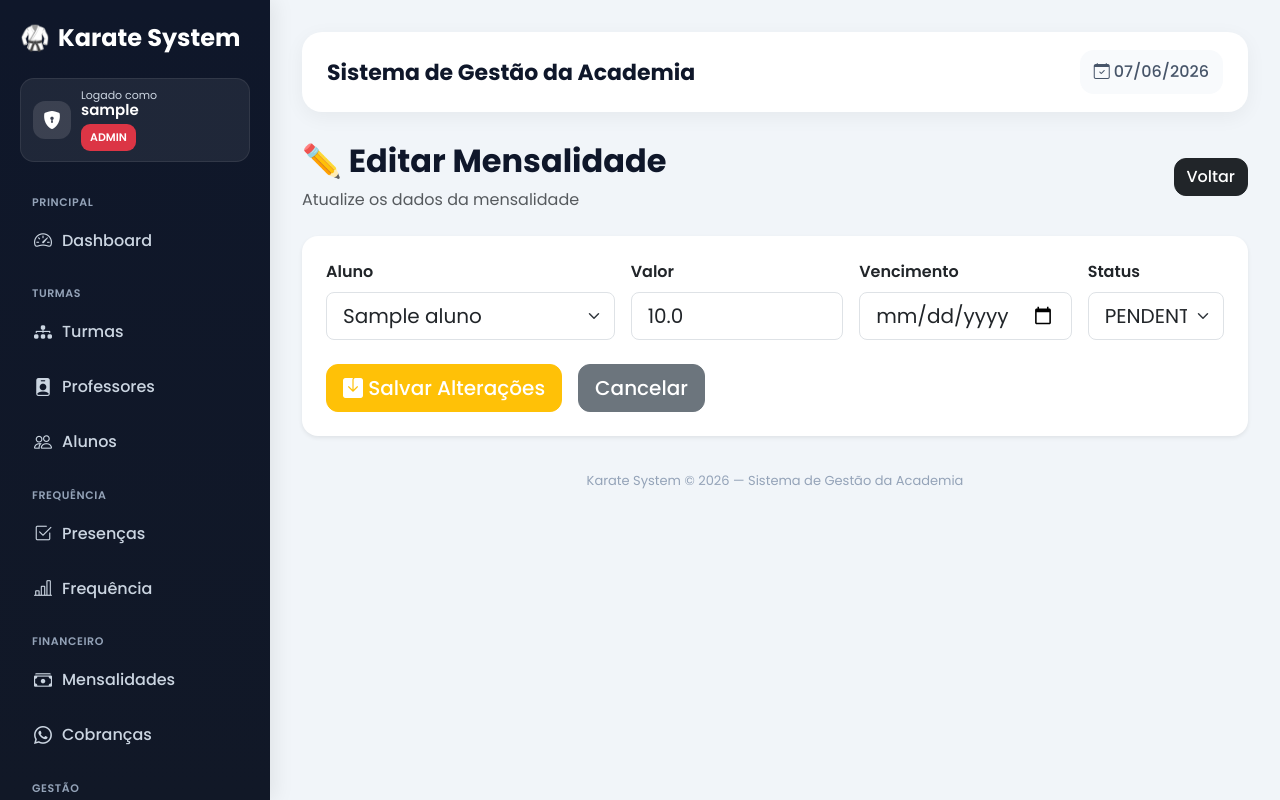
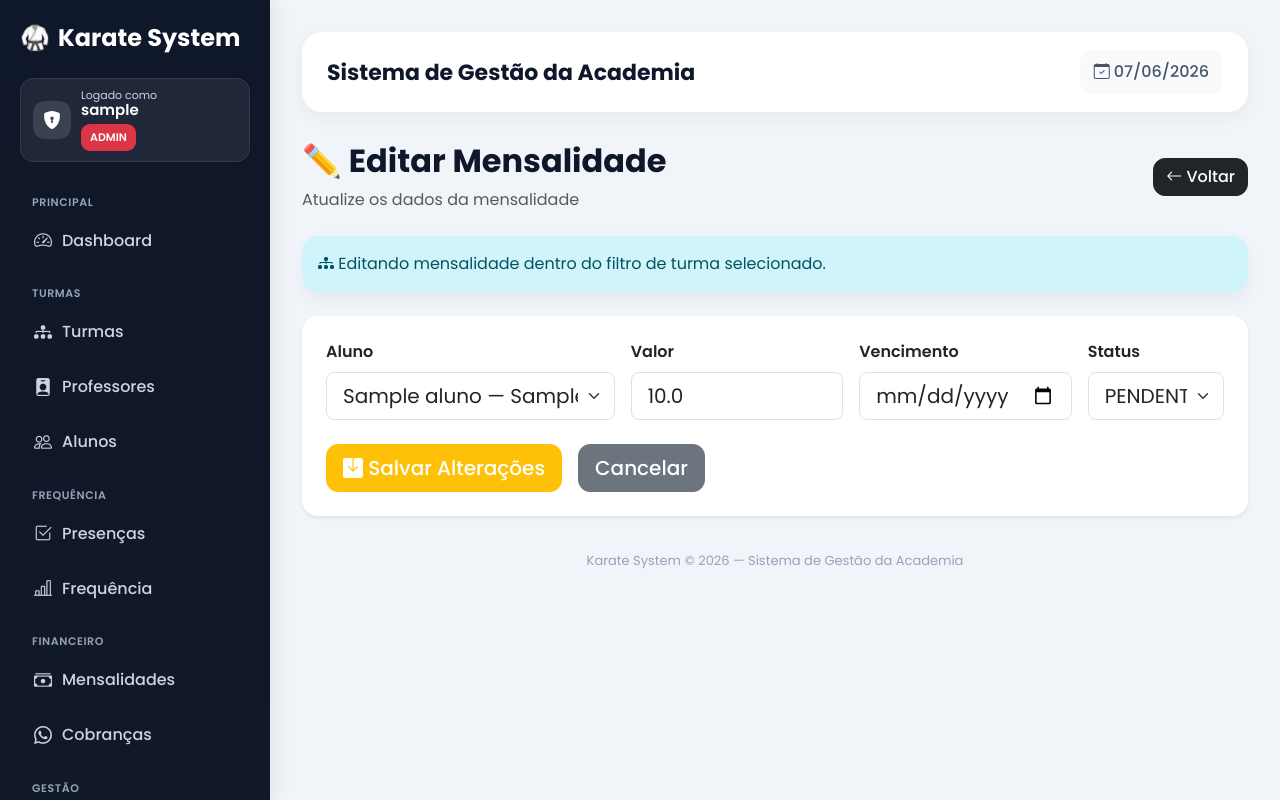
Before and after one commit to roisadi-tech/karate-system, a Flask app: template templates/editar_mensalidade.html in a window 1280 px wide. Run offline with Flask 3, Linux system fonts and the light colour scheme; the visitor is signed in with stand-in values (Sample User, id 1); tables that the repository leaves empty hold one stand-in row (values such as "Sample post"); the template is opened without the code that fills it: values that come from a table or form of the project are taken from there, most other values are stand-ins (such as "Sample title", 1, 10 or a date in 2020).

Commit message:
Preservando turma ao editar mensalidade

```diff
--- a/templates/editar_mensalidade.html
+++ b/templates/editar_mensalidade.html
@@ -21,18 +21,20 @@
     {% if mes and ano %}
 
         <a
-    href="/mensalidades?mes={{ mes }}&ano={{ ano }}&filtro={{ filtro }}"
+            href="/mensalidades?mes={{ mes }}&ano={{ ano }}&filtro={{ filtro }}&turma_id={{ turma_id }}"
             class="btn btn-dark"
         >
+            <i class="bi bi-arrow-left"></i>
             Voltar
         </a>
 
     {% else %}
 
         <a
-    href="/mensalidades"
+            href="/mensalidades{% if turma_id %}?turma_id={{ turma_id }}{% endif %}"
             class="btn btn-dark"
         >
+            <i class="bi bi-arrow-left"></i>
             Voltar
         </a>
 
@@ -40,11 +42,31 @@
 
 </div>
 
+<!-- AVISO -->
+
+{% if turma_id %}
+
+<div class="alert alert-info mb-4">
+
+    <i class="bi bi-diagram-3-fill"></i>
+
+    Editando mensalidade dentro do filtro de turma selecionado.
+
+</div>
+
+{% endif %}
+
 <!-- FORM -->
 
 <div class="card border-0 shadow-sm p-4 rounded-4">
 
     <form method="POST">
+
+        <input
+            type="hidden"
+            name="turma_id"
+            value="{{ turma_id }}"
+        >
 
         <div class="row g-3">
 
@@ -53,9 +75,7 @@
             <div class="col-md-4">
 
                 <label class="form-label fw-semibold">
-
                     Aluno
-
                 </label>
 
                 <select
@@ -75,11 +95,25 @@
 
                             {{ aluno.nome }}
 
+                            {% if aluno.turma_relacao %}
+                                — {{ aluno.turma_relacao.nome }}
+                            {% else %}
+                                — Sem turma
+                            {% endif %}
+
                         </option>
 
                     {% endfor %}
 
                 </select>
+
+                {% if alunos|length == 0 %}
+
+                    <small class="text-danger">
+                        Nenhum aluno encontrado para o filtro selecionado.
+                    </small>
+
+                {% endif %}
 
             </div>
 
@@ -88,9 +122,7 @@
             <div class="col-md-3">
 
                 <label class="form-label fw-semibold">
-
                     Valor
-
                 </label>
 
                 <input
@@ -109,9 +141,7 @@
             <div class="col-md-3">
 
                 <label class="form-label fw-semibold">
-
                     Vencimento
-
                 </label>
 
                 <input
@@ -129,9 +159,7 @@
             <div class="col-md-2">
 
                 <label class="form-label fw-semibold">
-
                     Status
-
                 </label>
 
                 <select
@@ -164,7 +192,7 @@
 
         </div>
 
-        <div class="mt-4 d-flex gap-3">
+        <div class="mt-4 d-flex gap-3 flex-wrap">
 
             <button
                 class="btn btn-warning btn-lg text-white"
@@ -176,14 +204,29 @@
 
             </button>
 
+            {% if mes and ano %}
+
                 <a
-                href="/mensalidades"
+                    href="/mensalidades?mes={{ mes }}&ano={{ ano }}&filtro={{ filtro }}&turma_id={{ turma_id }}"
                     class="btn btn-secondary btn-lg"
                 >
 
                     Cancelar
 
                 </a>
+
+            {% else %}
+
+                <a
+                    href="/mensalidades{% if turma_id %}?turma_id={{ turma_id }}{% endif %}"
+                    class="btn btn-secondary btn-lg"
+                >
+
+                    Cancelar
+
+                </a>
+
+            {% endif %}
 
         </div>
 
```
Lines whose indentation alone changed are shown as unchanged.
